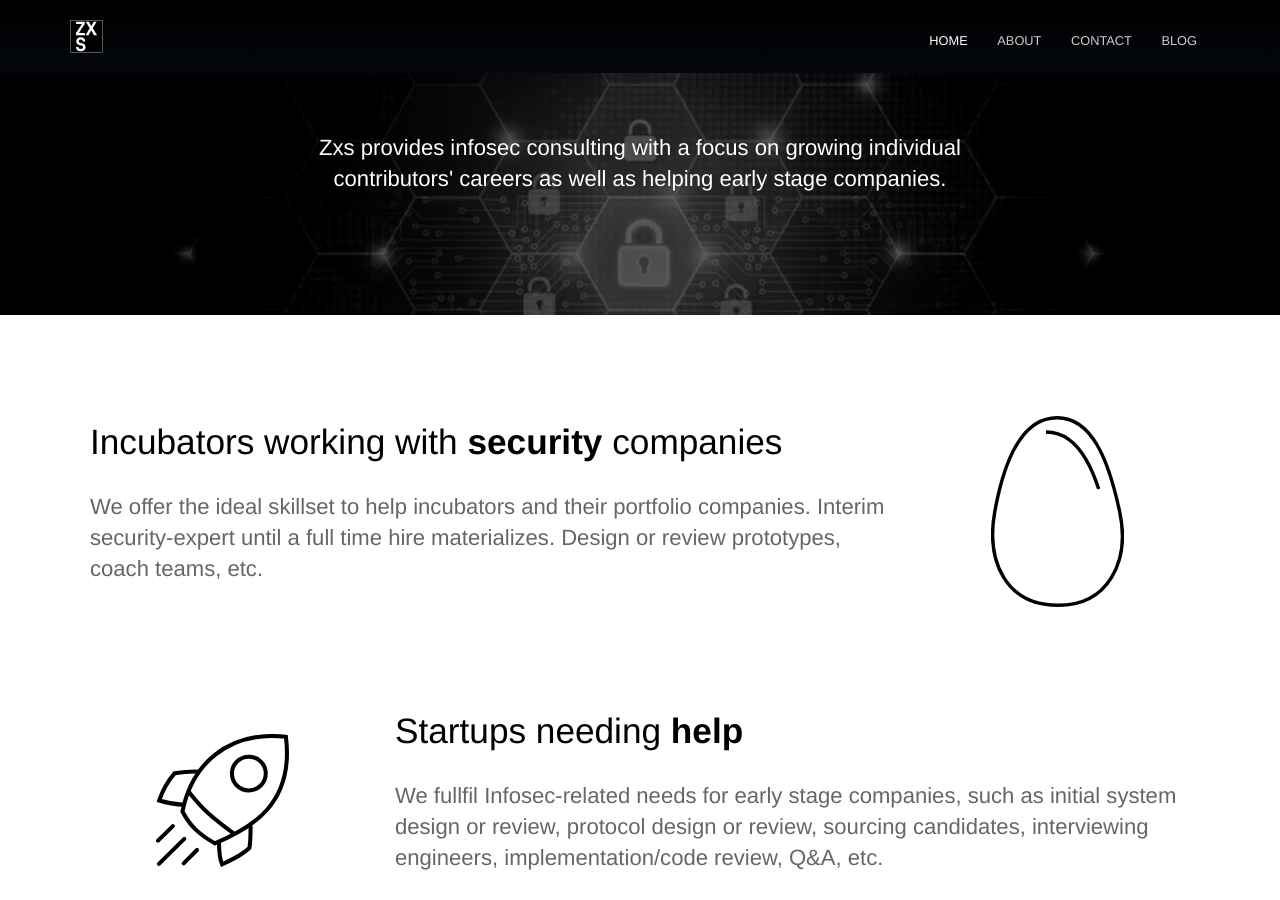
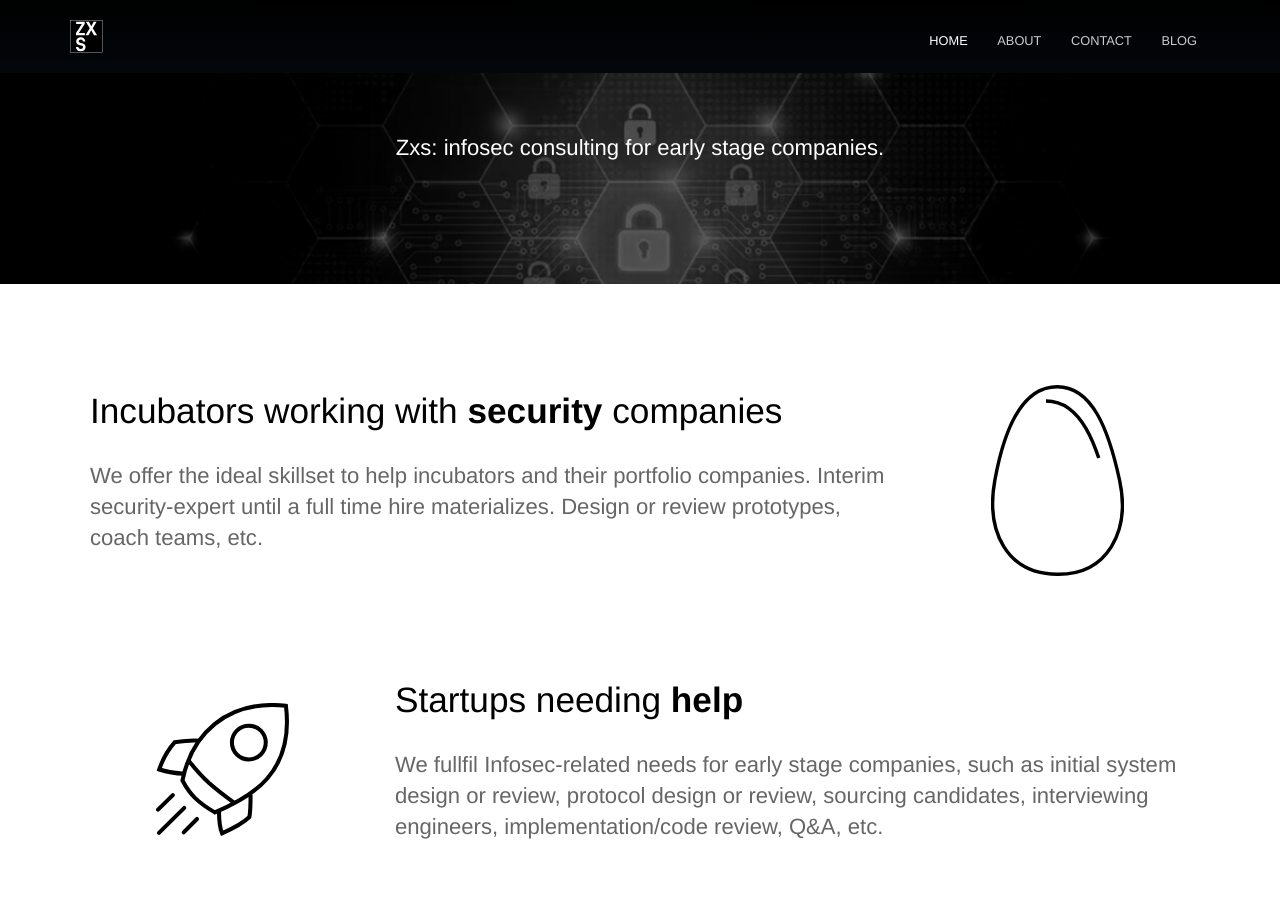
Before and after one commit to zxsdotch/zxsdotch.github.com, a Jekyll site: the page built from index.html, in a window 1280 px wide and 900 px high. Built offline with Jekyll 4.4.1, drawn with Linux system fonts in a browser that asks for light colours.

Commit message:
Minor updates

```diff
--- a/_config.yml
+++ b/_config.yml
@@ -7,7 +7,7 @@ baseurl:
 
 # Values for the jekyll-seo-tag gem (https://github.com/jekyll/jekyll-seo-tag)
 logo: /siteicon.png
-description: Zxs provides infosec consulting with a focus on growing individual contributors' careers as well as helping early stage companies.
+description: "Zxs: infosec consulting for early stage companies."
 author:
   name: Alok Menghrajani
   email:
--- a/index.html
+++ b/index.html
@@ -1,10 +1,10 @@
 ---
 title: Zxs
-description: Zxs provides infosec consulting with a focus on growing individual contributors' careers as well as helping early stage companies.
+description: Zxs: infosec consulting for early stage companies.
 ---
 <section class="hero" style="background-image: url('/images/background.jpg'); background-size:cover; background-position: center">
 	<div class="text-container">
-		<p class="subtext editable">Zxs provides infosec consulting with a focus on growing individual contributors' careers as well as helping early stage companies.</p>
+		<p class="subtext editable">Zxs: infosec consulting for early stage companies.</p>
 	</div>
 </section>
 
```
Also changed, not shown: images/logo.png (deleted), siteicon.png, touch-icon.png (deleted).
